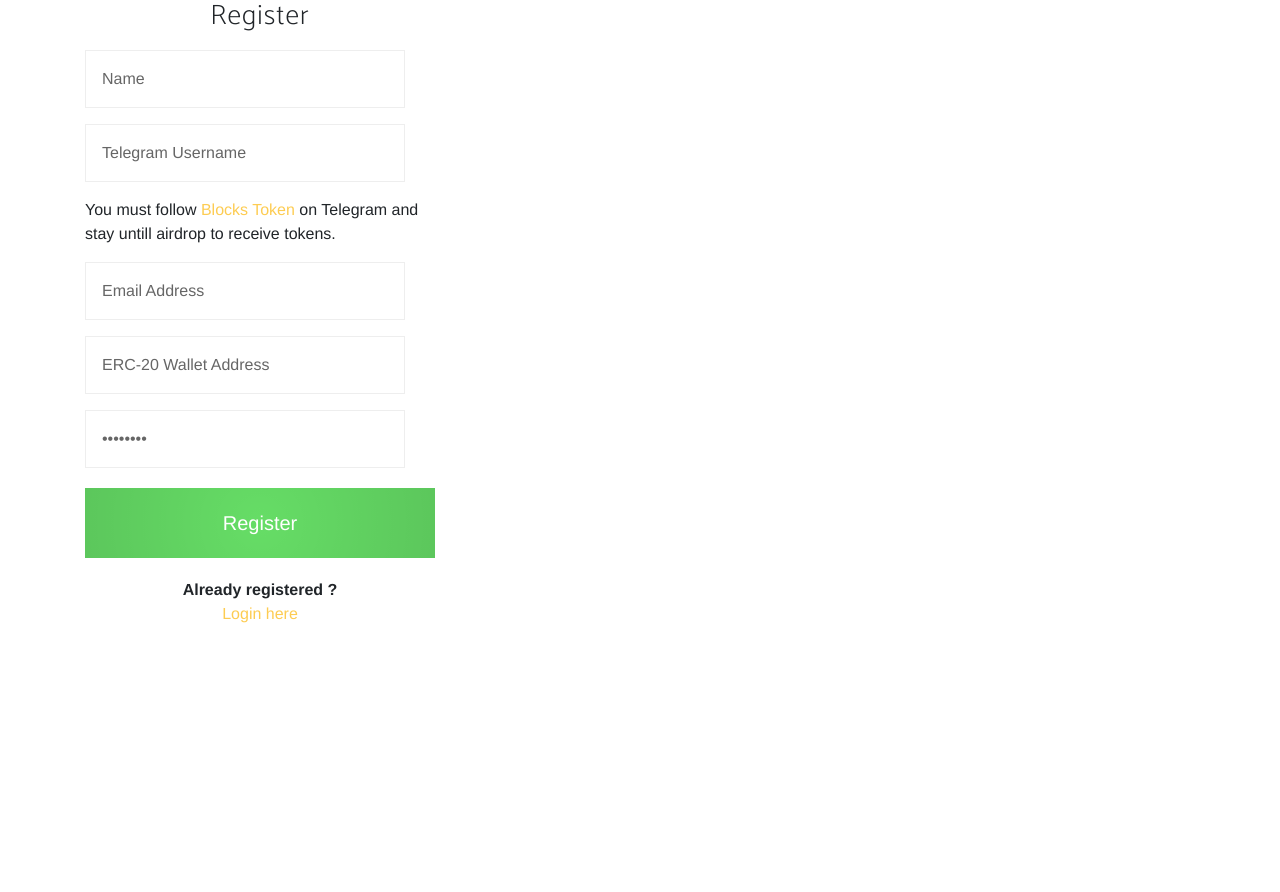
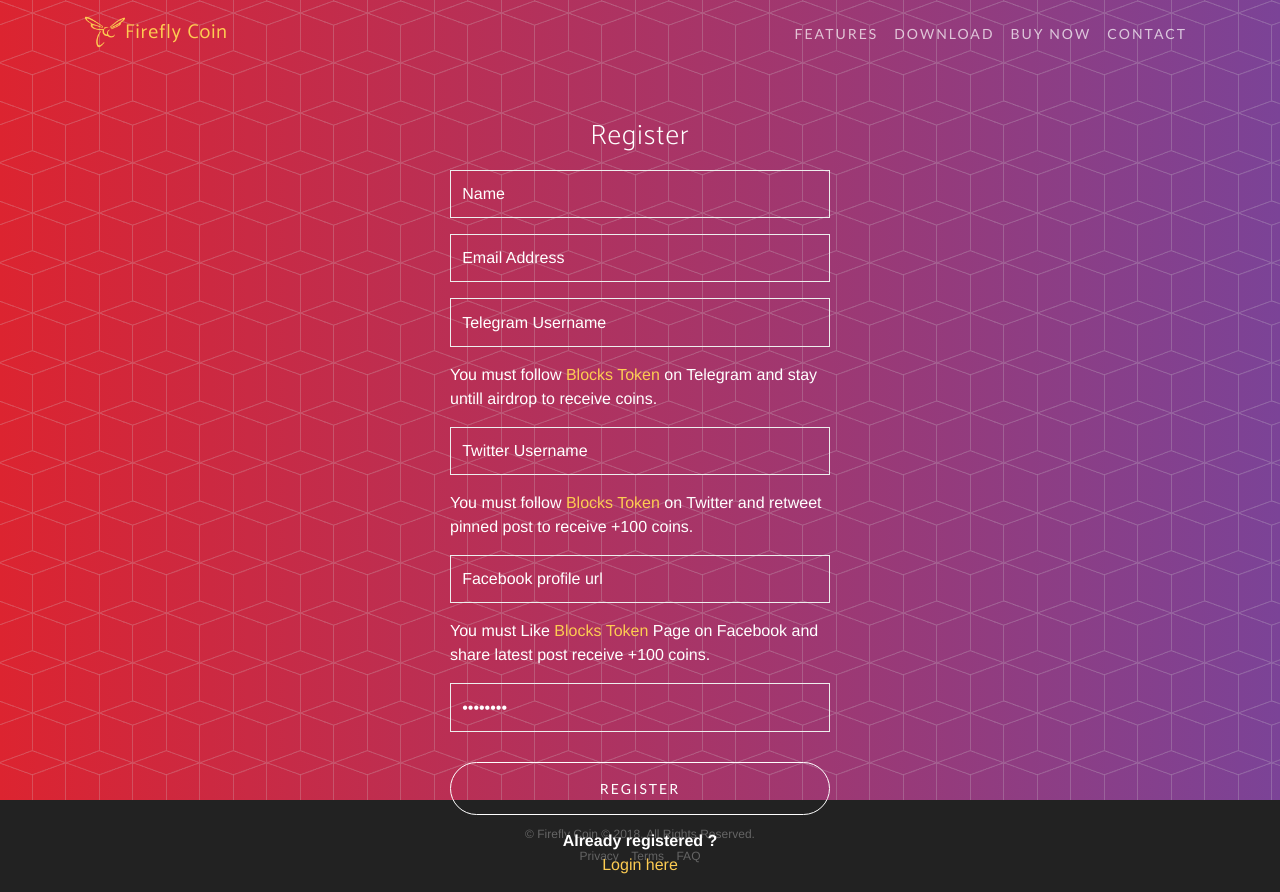
Before and after one commit to sandy912/Airdrop, a CodeIgniter app: page /Airdrop/user/register in a window 1280 px wide. Before the commit the page ends 623 px from the top, so only its background shows below. Run offline with CodeIgniter, Linux system fonts and the light colour scheme; some libraries are stand-ins or nearby versions; some web fonts are replaced.

Commit message:
register and login page

```diff
--- a/application/views/Footer.php
+++ b/application/views/Footer.php
@@ -1,3 +1,21 @@
+
+<footer>
+      <div class="container">
+        <p>&copy; Firefly Coin &copy; 2018. All Rights Reserved.</p>
+        <ul class="list-inline">
+          <li class="list-inline-item">
+            <a href="#">Privacy</a>
+          </li>
+          <li class="list-inline-item">
+            <a href="#">Terms</a>
+          </li>
+          <li class="list-inline-item">
+            <a href="#">FAQ</a>
+          </li>
+        </ul>
+      </div>
+</footer>
+
 <script src="https://cdnjs.cloudflare.com/ajax/libs/jquery/3.3.1/jquery.min.js"></script>
 <script src="https://cdnjs.cloudflare.com/ajax/libs/twitter-bootstrap/4.1.0/js/bootstrap.bundle.min.js"></script>
 <script src="https://cdnjs.cloudflare.com/ajax/libs/jquery-easing/1.4.1/jquery.easing.min.js"></script>
--- a/application/views/Register.php
+++ b/application/views/Register.php
@@ -1,8 +1,33 @@
 <?php $this->load->view('header'); ?>
-<div class="container"><!-- container class is used to centered  the body of the browser with some decent width-->
-      <div class="row"><!-- row class is used for grid system in Bootstrap-->
-          <div class="col-md-4 col-md-offset-4"><!--col-md-4 is used to create the no of colums in the grid also use for medimum and large devices-->
-              <div class="login-panel panel panel-success box">
+<nav class="navbar navbar-expand-lg navbar-light fixed-top" id="mainNav">
+      <div class="container">
+        <a class="navbar-brand js-scroll-trigger" href="#page-top"><img alt="brand" src="<?php echo base_url(); ?>/img/fireflycoin.png" />Firefly Coin</a>
+        <button class="navbar-toggler navbar-toggler-right" type="button" data-toggle="collapse" data-target="#navbarResponsive" aria-controls="navbarResponsive" aria-expanded="false" aria-label="Toggle navigation">
+          <i class="fa fa-bars"></i>
+        </button>
+        <div class="collapse navbar-collapse" id="navbarResponsive">
+          <ul class="navbar-nav ml-auto">
+            <li class="nav-item">
+              <a class="nav-link js-scroll-trigger" href="#features">Features</a>
+            </li>
+            <li class="nav-item">
+              <a class="nav-link js-scroll-trigger" href="#download">Download</a>
+            </li>
+            <li class="nav-item">
+              <a class="nav-link js-scroll-trigger" href="#buynow">Buy Now</a>
+            </li>
+            <li class="nav-item">
+              <a class="nav-link js-scroll-trigger" href="#contact">Contact</a>
+            </li>
+          </ul>
+        </div>
+      </div>
+    </nav>
+
+<header class="masthead mobile-panel">
+      <div class="container">
+        <div class="row">
+              <div class="register-panel">
                   <div class="panel-heading">
                       <h3 class="panel-title"><center>Register</center></h3>
                   </div>
@@ -20,34 +45,45 @@
                                 <label for="user_name">Name</label>
                                 <input id="user_name" name="user_name" type="text" required>
                             </div>
+                            <div class="js-float-label-wrapper">
+                                <label for="user_email">Email Address</label>
+                                <input id="user_email" name="user_email" type="email" required title="Invalid Email">
+                            </div>
                               <div class="js-float-label-wrapper">
                                   <label for="user_id">Telegram Username</label>
                                   <input id="user_id" name="user_id" type="text" required>
                               </div>
                               <div>
-                                You must follow <a href="https:\\t.me\BlocksToken">Blocks Token</a> on Telegram and stay untill airdrop to receive tokens.<br />
+                                You must follow <a href="https:\\t.me\BlocksToken">Blocks Token</a> on Telegram and stay untill airdrop to receive coins.<br />
                               </div>
 
                               <div class="js-float-label-wrapper">
-                                  <label for="user_email">Email Address</label>
-                                  <input id="user_email" name="user_email" type="email" required title="Invalid Email">
+                                  <label for="user_twitter">Twitter Username</label>
+                                  <input id="user_twitter" name="user_id" type="text" required>
+                              </div>
+                              <div>
+                                You must follow <a href="#">Blocks Token</a> on Twitter and retweet pinned post to receive +100 coins.<br />
+                              </div>
+                              <div class="js-float-label-wrapper">
+                                  <label for="user_facebook">Facebook profile url</label>
+                                  <input id="user_facebook" name="user_id" type="text" required>
+                              </div>
+                              <div>
+                                You must Like <a href="#">Blocks Token</a> Page on Facebook and share latest post receive +100 coins.<br />
                               </div>
 
-                              <div class="js-float-label-wrapper">
-                                  <label for="user_wallet">ERC-20 Wallet Address</label>
-                                  <input id="user_wallet" name="user_wallet" type="text" required pattern="^0x[a-fA-F0-9]{40}$" title="Invalid ERC-20 Address">
-                              </div>
                               <div class="js-float-label-wrapper">
                                   <label for="user_password">Password</label>
                                   <input id="user_password" name="user_password" type="password" pattern=".{8,30}" required title="Password too short">
                               </div>
 
-                              <input class="btn-lg btn-block" type="submit" value="Register" name="register" >
+                              <input class="btn btn-outline btn-xl text-center" type="submit" value="Register" name="register" >
                       </form>
                       <center><b>Already registered ?</b> <br><a href="<?php echo base_url('user/login'); ?>">Login here</a></center><!--for centered text-->
                   </div>
               </div>
           </div>
+        </div>
       </div>
-  </div>
+    </header>
 <?php $this->load->view('footer'); ?>
--- a/css/style.css
+++ b/css/style.css
@@ -28,6 +28,12 @@
 	-ms-transition: 0.2s ease-in-out;
 	-o-transition: 0.2s ease-in-out;
 	transition: 0.2s ease-in-out;
+	background: transparent;
+	color: #fff;
+}
+
+.js-float-label-wrapper.focused label {
+	color: #e0e0e0 !important;
 }
 
 /* Form Field Styling */
@@ -90,37 +96,6 @@
 
 /* Submit Button */
 
-input[type="submit"]{
-	display: block;
-	width: 320px;
-	border: none;
-	margin: 1em 0;
-	padding: 1em;
-	position: relative;
-	background-color: #6d6;
-	color: #fff;
-
-	background-image: -webkit-radial-gradient( circle, transparent 0%, rgba(0,0,0,0.1) 100% );
-	background-image:    -moz-radial-gradient( circle, transparent 0%, rgba(0,0,0,0.1) 100% );
-	background-image:         radial-gradient( circle, transparent 0%, rgba(0,0,0,0.1) 100% );
-
-	-webkit-box-sizing: border-box;
-	   -moz-box-sizing: border-box;
-	        box-sizing: border-box;
-
-	-webkit-border-radius: 0;
-	   -moz-border-radius: 0;
-	        border-radius: 0;
-}
-
-input[type="submit"]:hover{
-	background-color: #7e7;
-}
-
-input[type="submit"]:active{
-	background-color: #5c5;
-}
-
 @media (max-width: 390px) {
   form input[type="text"],
 form input[type="submit"],
@@ -129,6 +104,9 @@
 }
 }
 
+form input[type="submit"] {
+	background: transparent;
+}
 
 
 /* New Age styles */
@@ -604,6 +582,13 @@
  #mainNav .navbar-nav > li > a, #mainNav .navbar-nav > li > a:focus {
    color: #525252;
 	  }
+  header.masthead.mobile-panel {
+		padding-top: 50px;
+		padding-bottom: 30px;
+	}
+	.register-panel {
+		padding-top: 50px !important;
+	}
 }
 
 #DateCountdown {
@@ -630,3 +615,15 @@
 	height: 100px;
 	display: inline-block;
 }
+
+input, textarea {
+	width: 100%;
+	padding: 0.7em;
+}
+
+.register-panel {
+	padding: 120px 10px 0;
+	max-width: 400px;
+	min-width: 320px;
+	margin: 0 auto;
+}
```
Also changed, not shown: application/views/Login.php (+29 -4 lines), application/views/Main.php (+0 -17 lines).
